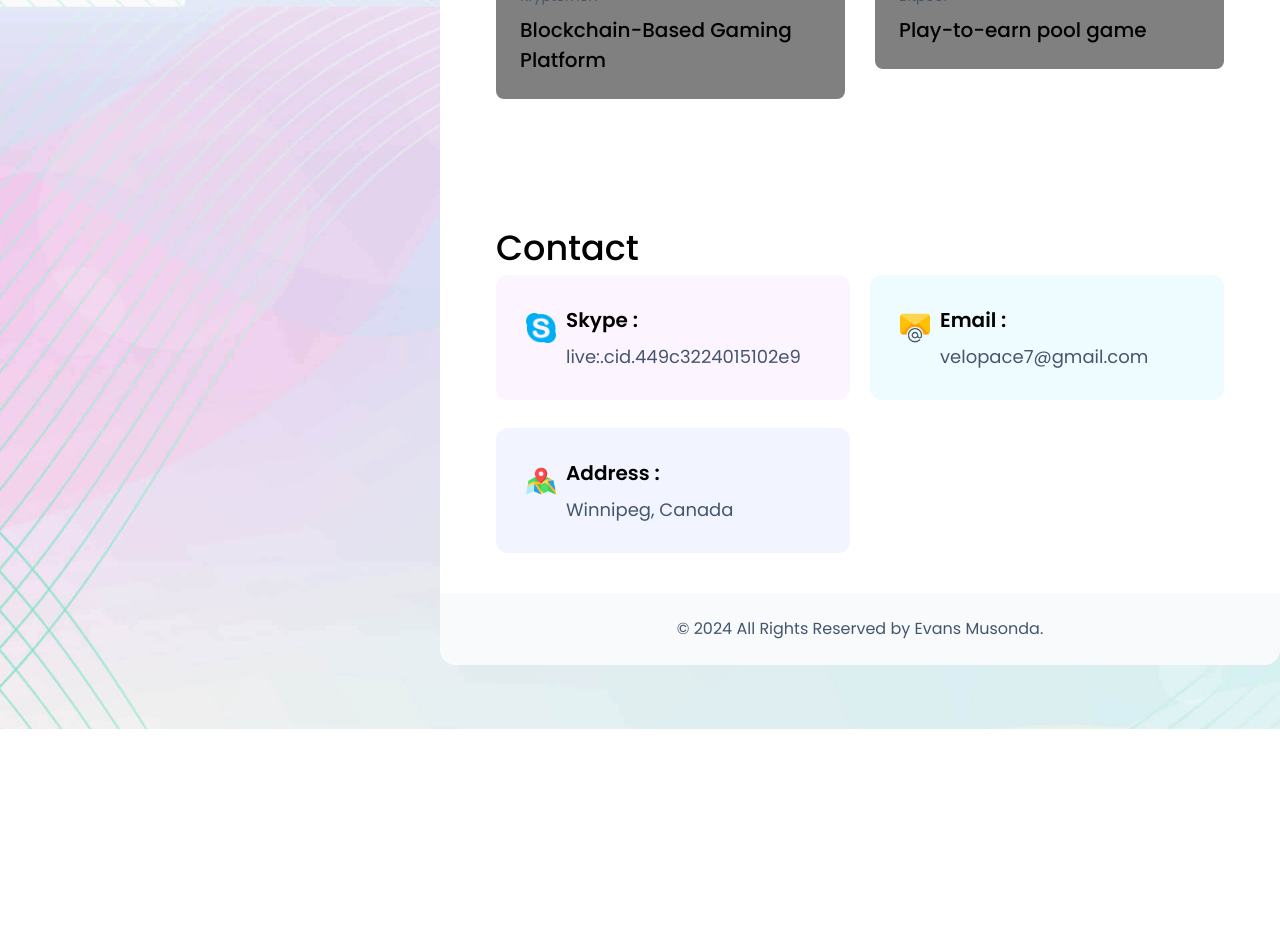
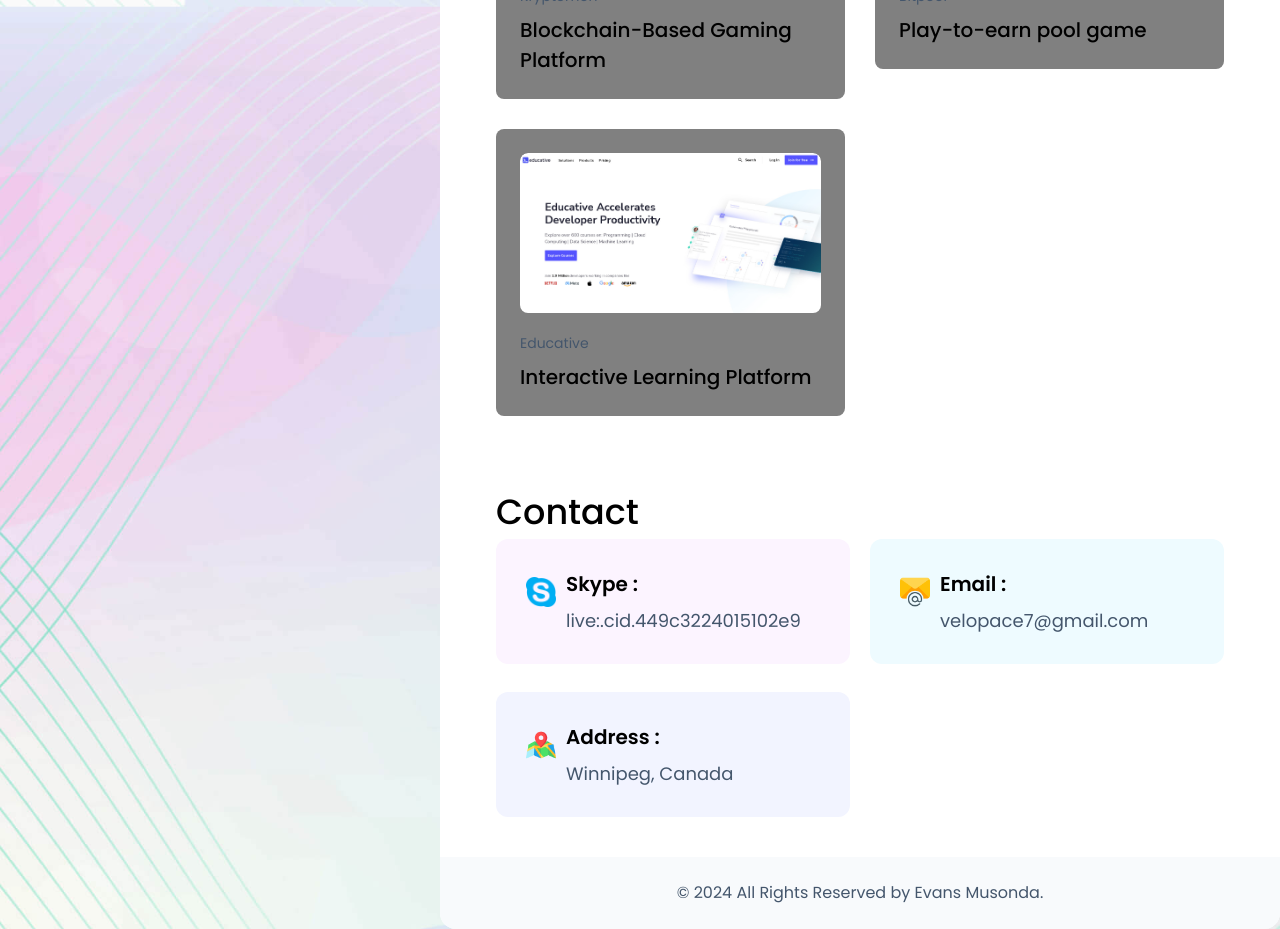
Before and after one commit to velopace739/portfolio, a Next.js app: page / in a window 1280 px wide. Shown: the part 4500-5429 px from the top of the page. Before the commit the page ends 5229 px from the top, so only its background shows below. Built offline with nearby package versions, Linux system fonts and the light colour scheme.

Commit message:
update works

```diff
--- a/components/works/Works.jsx
+++ b/components/works/Works.jsx
@@ -20,17 +20,6 @@ const Works = () => {
   const { theme } = useTheme();
 
   const portfolioData = [
-    // {
-    //   id: 1,
-    //   img: '/images/work_images/educative.jpg',
-    //   imgSmall: '/images/work_images/educative.jpg',
-    //   tag: 'Educative',
-    //   title: 'Interactive Learning Platform',
-    //   description: 'A dynamic and interactive learning platform designed to deliver coding education and technical skill-building through hands-on coding environments. The platform allows users to learn and practice coding directly in the browser with no setup required, offering a variety of courses ranging from beginner to advanced levels.',
-    //   link: 'https://www.educative.io/',
-    //   linkText: 'educative.io',
-    //   langages: 'Node.js React.js AWS'
-    // },
     {
       id: 2,
       img: '/images/work_images/kryptomon.jpg',
@@ -74,6 +63,17 @@ const Works = () => {
       link: 'https://play.bitpool.gg/',
       linkText: 'play.bitpool.gg',
       langages: 'React.js Next.js Solidity'
+    },
+    {
+      id: 6,
+      img: '/images/work_images/educative.jpg',
+      imgSmall: '/images/work_images/educative.jpg',
+      tag: 'Educative',
+      title: 'Interactive Learning Platform',
+      description: 'A dynamic and interactive learning platform designed to deliver coding education and technical skill-building through hands-on coding environments. The platform allows users to learn and practice coding directly in the browser with no setup required, offering a variety of courses ranging from beginner to advanced levels.',
+      link: 'https://www.educative.io/',
+      linkText: 'educative.io',
+      langages: 'Node.js React.js AWS'
     },
   ];
 
```
